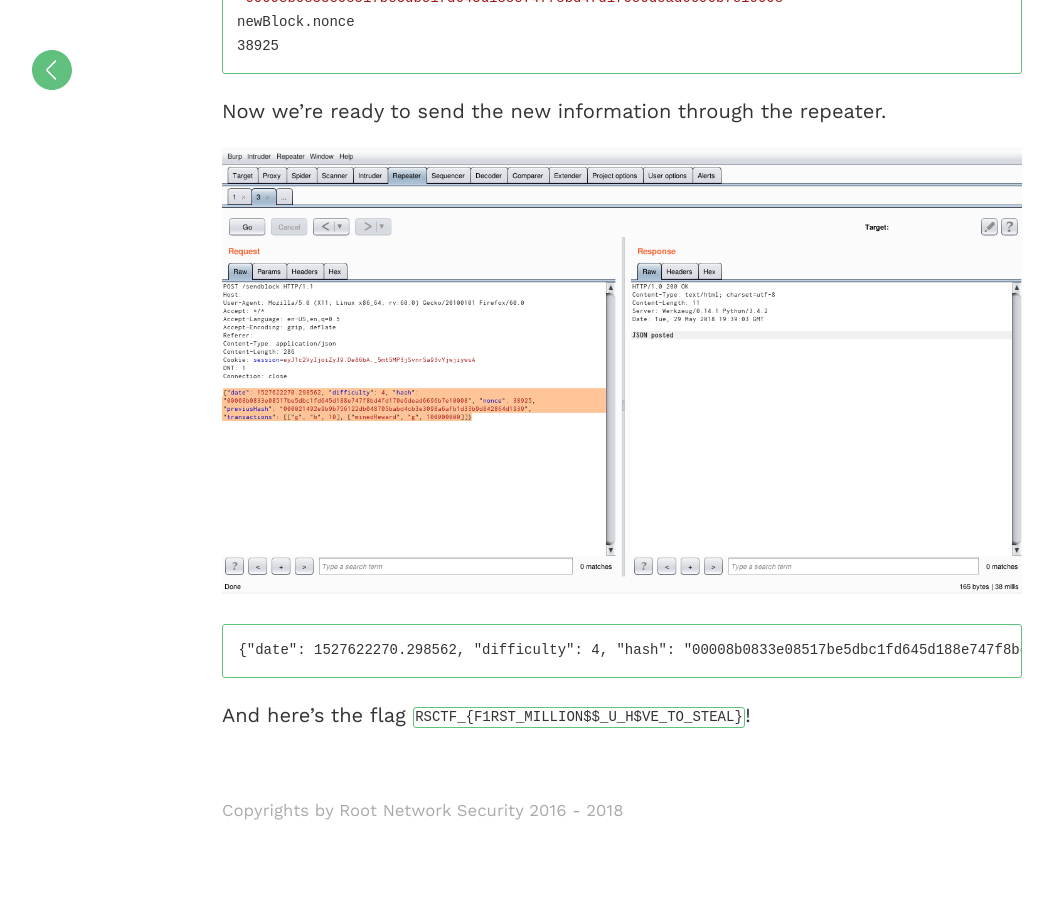
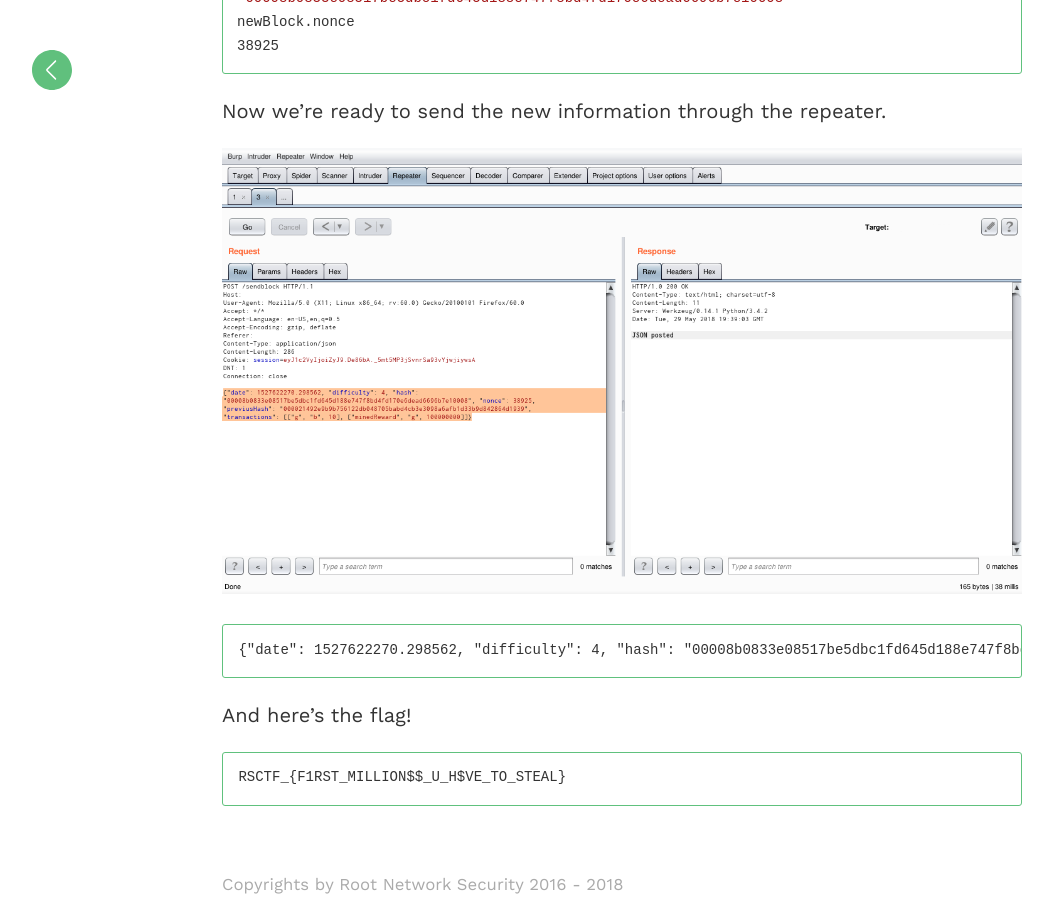
Before and after one commit to W3ndige/rootnetsec.github.io, a Jekyll site: the page built from _posts/2018-06-03-blockchain-challenge.md, in a window 1280 px wide and 900 px high, scrolled down 5889 px. Shown: the whole window, without its empty margins (18-1071 px from the left). Built offline with Jekyll 4.4.1, drawn with Linux system fonts in a browser that asks for light colours; before the commit the page ends 6715 px from its top, so only the background shows below that; some of the changed lines change nothing that is shown.

Commit message:
Update 2018-06-03-blockchain-challenge.md

```diff
--- a/_posts/2018-06-03-blockchain-challenge.md
+++ b/_posts/2018-06-03-blockchain-challenge.md
@@ -1,12 +1,13 @@
 ---
-layout:     post
-title:      "Blockchain challenge"
-description: "With this bad implementation of blockhain, let's become a millionaire."
-date:       2018-06-03 0:00:00
-author:     "W3ndige"
-permalink: /:title/
-category: 'Write-Ups'
-lang: 'pl'
+layout: post
+title: Blockchain challenge
+description: 'With this bad implementation of blockhain, let''s become a millionaire.'
+date: 2018-06-03T00:00:00.000Z
+author: W3ndige
+permalink: '/:title/'
+category: Write-Ups
+lang: pl
+published: true
 ---
 
 I got this challenge from my friend **Yodak**, with simple instruction - become a millionaire. At first we are presented with a webpage containing 2 forms - register and login.
@@ -214,4 +215,8 @@
 {"date": 1527622270.298562, "difficulty": 4, "hash": "00008b0833e08517be5dbc1fd645d188e747f8bd4fd170e6dead6696b7e10008", "nonce": 38925, "previusHash": "000021492e9b9b756122db048705babd4cb3e3098a6afb1d33b9d842864d1939", "transactions": [["g", "b", 10], ["minedReward", "g", 100000000]]}
 {% endhighlight %}
 
-And here's the flag `RSCTF_{F1RST_MILLION$$_U_H$VE_TO_STEAL}`!
+And here's the flag!
+
+{% highlight text %}
+RSCTF_{F1RST_MILLION$$_U_H$VE_TO_STEAL}
+{% endhighlight %}
```
